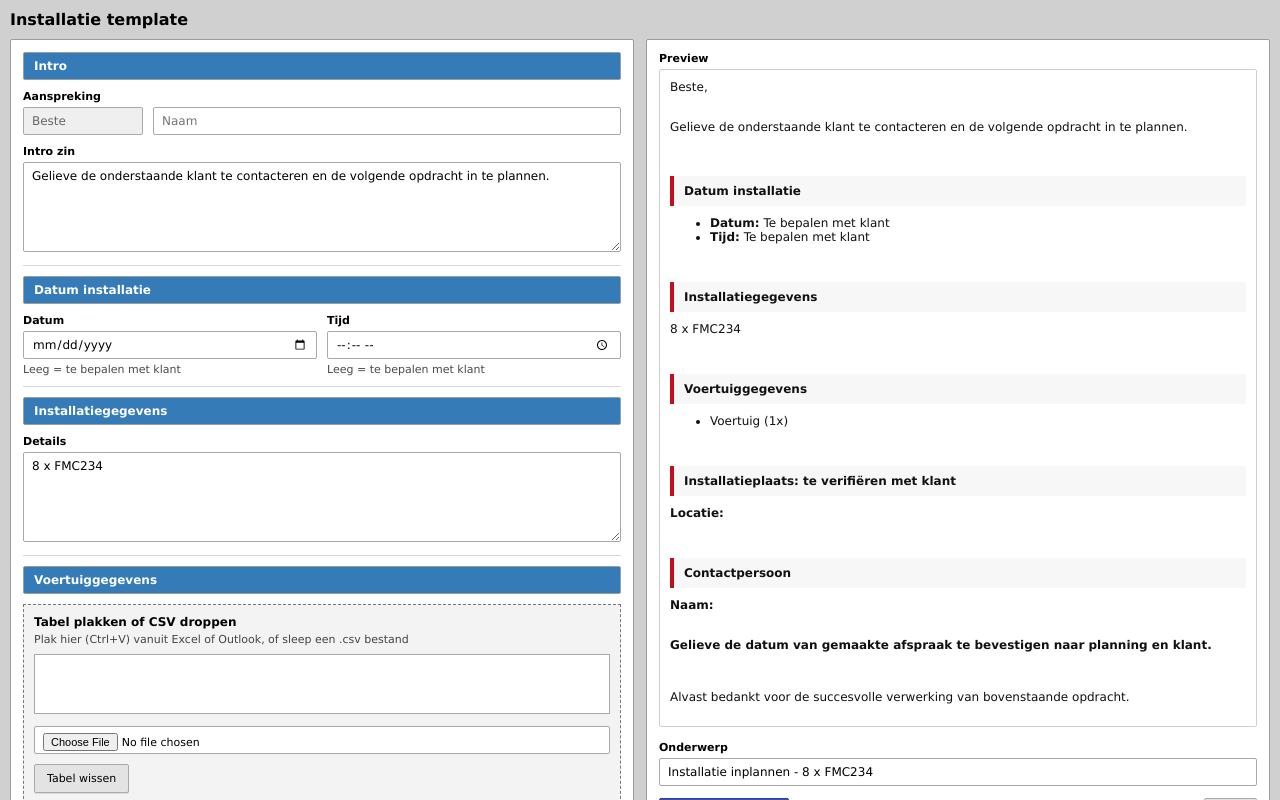
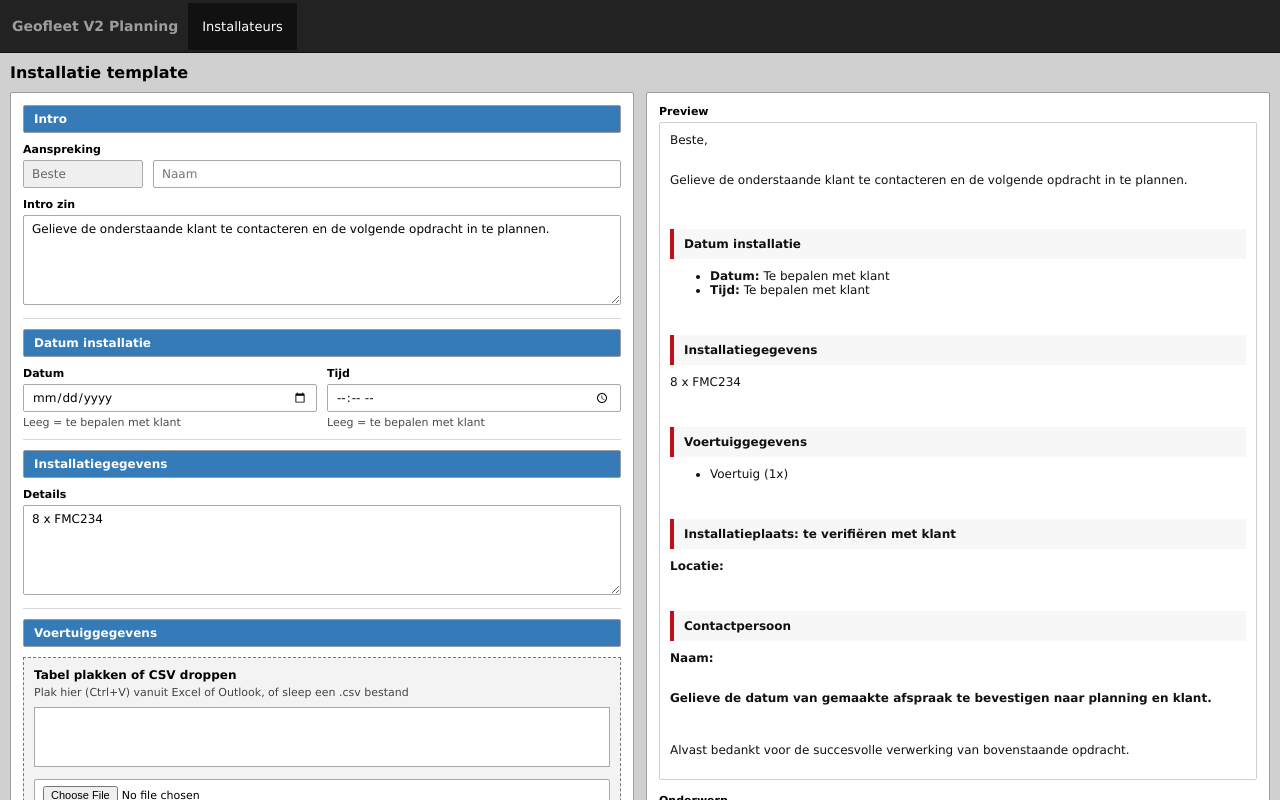
Before and after one commit to SlimmyJ/templategen_vue, a Vue app: page / in a window 1280 px wide. Shown: the top 800 px of the page. Built offline with nearby package versions, Linux system fonts and the light colour scheme.

Commit message:
brand bar - top bar

```diff
--- a/src/App.vue
+++ b/src/App.vue
@@ -3,10 +3,13 @@ import { computed, reactive, ref } from "vue";
 import { createDefaultRequest} from "./app/models/installationModels";
 import { TemplateRenderer } from "./app/services/templateRenderer";
 import { ClipboardService } from "./app/services/clipboardService";
+import TopBar from "./app/components/TopBar.vue";
+
 
 
 import { TableImportService } from "./app/services/tableImportService";
 import { watch } from "vue";
+
 import { LocalStateService } from "./app/services/localStateService";
 
 const tableImport = new TableImportService();
@@ -116,6 +119,16 @@ async function copyEmail(): Promise<void> {
 </script>
 
 <template>
+
+  <TopBar
+  brandText="Geofleet V2 Planning"
+  :leftItems="[{ key: 'Installlers', label: 'Installateurs', active: true }]"
+  :rightItems="[
+    { key: '', label: ' ' },
+    { key: '', label: ' ' }
+  ]"
+/>
+
   <div class="container">
     <div class="header">
       <h1 class="title">Installatie template</h1>
--- /dev/null
+++ b/src/app/components/TopBar.vue
@@ -0,0 +1,61 @@
+<script setup lang="ts">
+export type TopBarItem = {
+  key: string;
+  label: string;
+  active?: boolean;
+  disabled?: boolean;
+};
+
+type Props = {
+  brandText?: string;
+  leftItems?: TopBarItem[];
+  rightItems?: TopBarItem[];
+};
+
+const props = withDefaults(defineProps<Props>(), {
+  brandText: "TemplateGen",
+  leftItems: () => [],
+  rightItems: () => []
+});
+
+const emit = defineEmits<{
+  (e: "clickItem", key: string): void;
+}>();
+
+function onClick(item: TopBarItem): void {
+  if (item.disabled) return;
+  emit("clickItem", item.key);
+}
+</script>
+
+<template>
+  <div class="topbar">
+    <div class="topbar-inner">
+      <div class="brand" @click="emit('clickItem', 'brand')">
+        {{ props.brandText }}
+      </div>
+
+      <ul class="nav">
+        <li
+          v-for="item in props.leftItems"
+          :key="item.key"
+          :class="{ active: !!item.active, disabled: !!item.disabled }"
+        >
+          <a href="#" @click.prevent="onClick(item)">{{ item.label }}</a>
+        </li>
+      </ul>
+
+      <div class="spacer"></div>
+
+      <ul class="nav right">
+        <li
+          v-for="item in props.rightItems"
+          :key="item.key"
+          :class="{ active: !!item.active, disabled: !!item.disabled }"
+        >
+          <a href="#" @click.prevent="onClick(item)">{{ item.label }}</a>
+        </li>
+      </ul>
+    </div>
+  </div>
+</template>
--- a/src/main.ts
+++ b/src/main.ts
@@ -5,5 +5,7 @@ import "./styles/base.css";
 import "./styles/layout.css";
 import "./styles/form.css";
 import "./styles/preview.css";
+import "./styles/topbar.css";
+
 
 createApp(App).mount("#app");
--- /dev/null
+++ b/src/styles/topbar.css
@@ -0,0 +1,70 @@
+.topbar {
+  height: 53px;
+  background: #222222; /* bootstrap inverse feel */
+  border-bottom: 1px solid #111111;
+  display: flex;
+  align-items: center;
+}
+
+.topbar-inner {
+  width: 100%;
+  max-width: 1500px;
+  margin: 0 auto;
+  padding: 0 12px;
+  display: flex;
+  align-items: center;
+  gap: 10px;
+}
+
+.brand {
+  color: #9d9d9d;
+  font-weight: bold;
+  font-size: 14px;
+  cursor: pointer;
+  user-select: none;
+}
+
+.brand:hover {
+  color: #ffffff;
+}
+
+.nav {
+  list-style: none;
+  display: flex;
+  align-items: center;
+  gap: 0;
+  padding: 0;
+  margin: 0;
+}
+
+.nav li a {
+  display: block;
+  padding: 16px 14px; /* aligns to 53px bar */
+  color: #9d9d9d;
+  text-decoration: none;
+  font-size: 13px;
+}
+
+.nav li a:hover {
+  color: #ffffff;
+  background: #111111;
+}
+
+.nav li.active a {
+  color: #ffffff;
+  background: #111111;
+}
+
+.nav li.disabled a {
+  opacity: 0.55;
+  cursor: not-allowed;
+}
+
+.spacer {
+  flex: 1;
+}
+
+.nav.right li a {
+  padding-left: 12px;
+  padding-right: 12px;
+}
```
Also changed, not shown: src/app/components/HelloWorld.vue (renamed from src/components/HelloWorld.vue).
